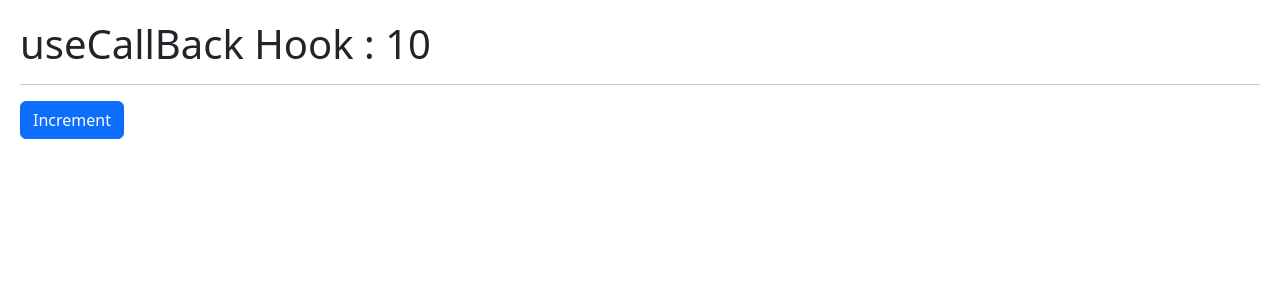
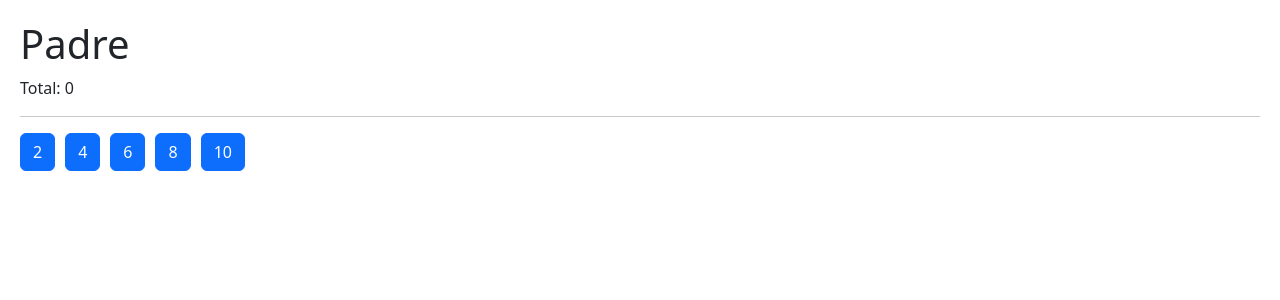
Before and after one commit to JulianLlanten8/RoadMapReact, a React (Vite) app in the folder hook-app/: page / in a window 1280 px wide. Shown: the top 300 px of the page. Built offline with nearby package versions, Linux system fonts and the light colour scheme.

Commit message:
Add UseCallback of reack para optimiza el rendimiento al memoizar una función y evitar su recreación innecesaria

```diff
--- a/hook-app/src/Memos/CallBackHook.jsx
+++ b/hook-app/src/Memos/CallBackHook.jsx
@@ -3,9 +3,9 @@
 export const CallBackHook = () => {
   const [counter, setCounter] = useState(10);
 
-  const increment = useCallback(() => {
-    console.log("setCounter(counter + 1)");
-    setCounter((value)=> value + 1);
+  const increment = useCallback(
+    (value) => {
+    setCounter((c) => c + value);
   }, []);
 
   /* const increment = () => {
--- a/hook-app/src/Memos/ShowIncrement.jsx
+++ b/hook-app/src/Memos/ShowIncrement.jsx
@@ -6,7 +6,7 @@
     <button
       className="btn btn-primary"
       onClick={() => {
-        increment();
+        increment(5);
       }}
     >
       Increment
--- a/hook-app/src/main.jsx
+++ b/hook-app/src/main.jsx
@@ -9,11 +9,12 @@
 // import { Layout } from "./useLayoutEffect/Layout";
 // import { Memorize } from "./Memos/Memorize";
 // import { MemoHook } from "./Memos/MemoHook";
-import { CallBackHook } from "./Memos/CallBackHook";
+// import { CallBackHook } from "./Memos/CallBackHook";
+import { Padre} from "./tarea-memo/Padre";
 import "./index.css";
 
 ReactDOM.createRoot(document.getElementById("root")).render(
   <React.StrictMode>
-    <CallBackHook />
+    <Padre />
   </React.StrictMode>
 );
--- /dev/null
+++ b/hook-app/src/tarea-memo/Hijo.jsx
@@ -0,0 +1,18 @@
+import { PropTypes } from "prop-types";
+export const Hijo = ({ numero, incrementar }) => {
+  console.log("  Me volví a generar :(  ");
+
+  return (
+    <button
+      className="btn btn-primary mr-3"
+      onClick={() => incrementar(numero)}
+    >
+      {numero}
+    </button>
+  );
+};
+
+Hijo.propTypes = {
+  numero: PropTypes.number.isRequired,
+  incrementar: PropTypes.func.isRequired,
+};
--- /dev/null
+++ b/hook-app/src/tarea-memo/Padre.jsx
@@ -0,0 +1,24 @@
+import { Hijo } from "./Hijo";
+import { useState, useCallback } from "react";
+
+export const Padre = () => {
+  const numeros = [2, 4, 6, 8, 10];
+  const [valor, setValor] = useState(0);
+
+  const incrementar = useCallback((num) => {
+    setValor((oldValue) => oldValue + num);
+  }, []);
+
+  return (
+    <div>
+      <h1>Padre</h1>
+      <p> Total: {valor} </p>
+
+      <hr />
+
+      {numeros.map((n) => (
+        <Hijo key={n} numero={n} incrementar={incrementar} />
+      ))}
+    </div>
+  );
+};
```
